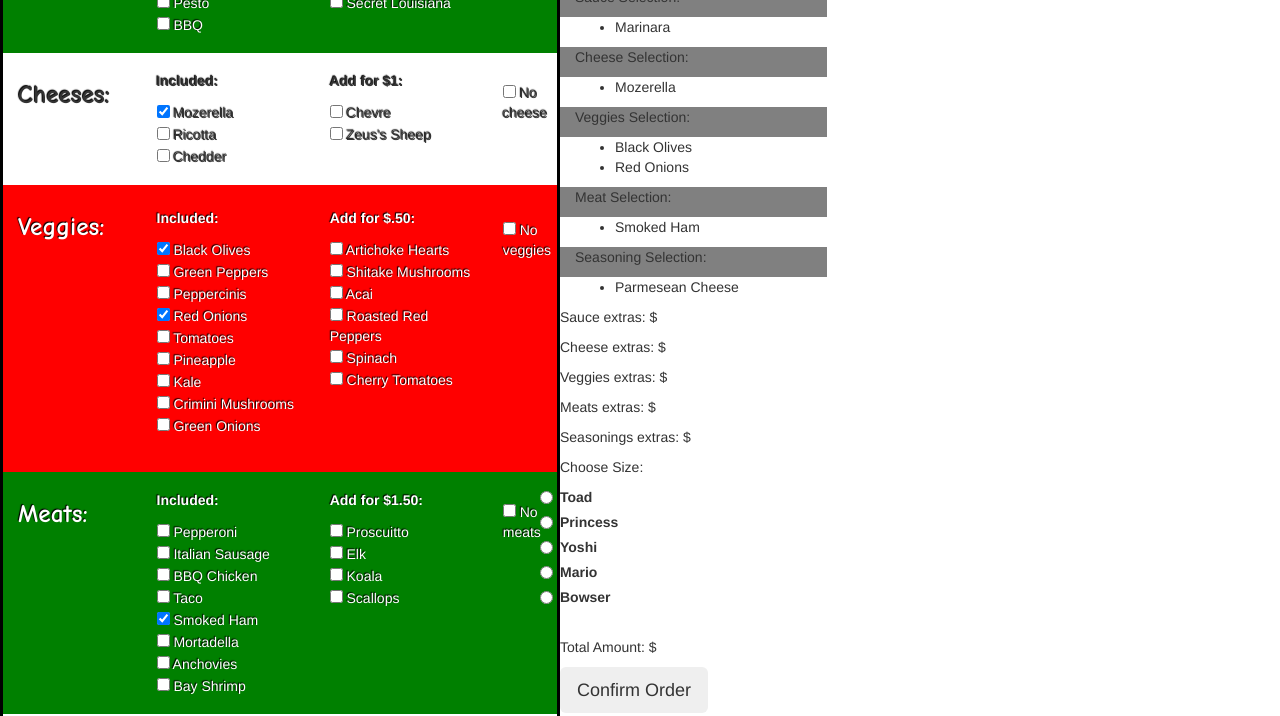
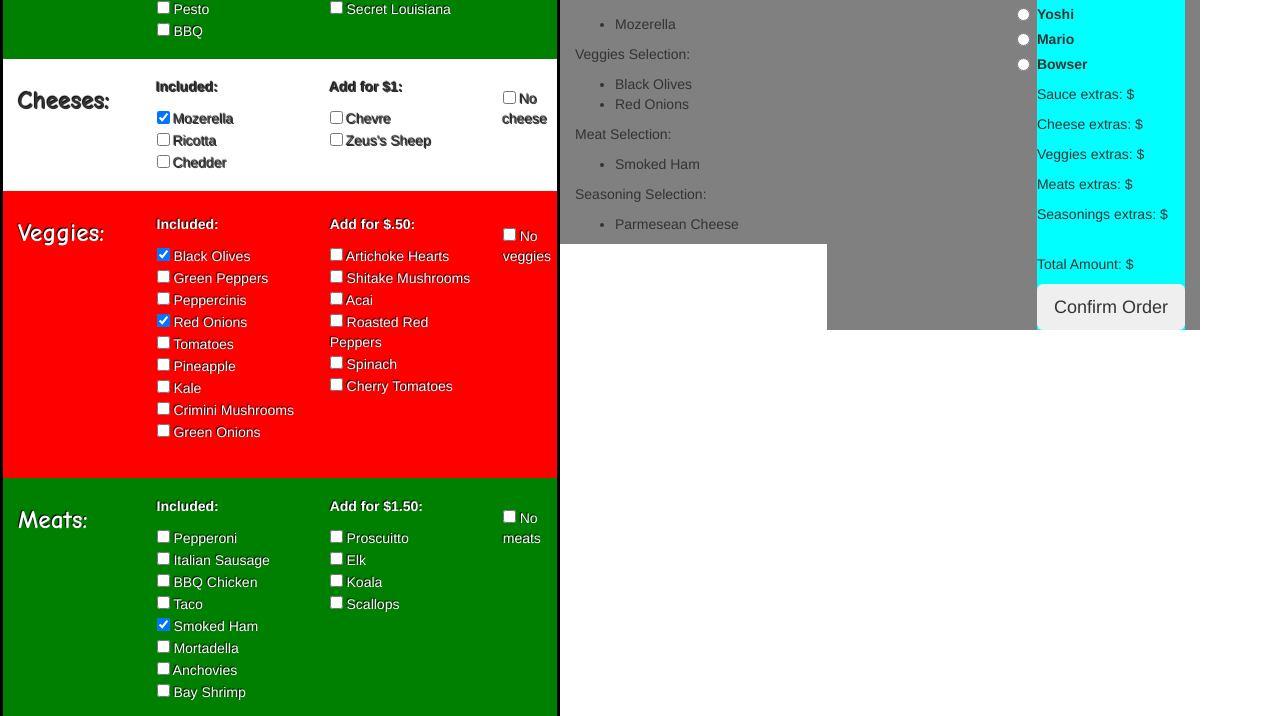
Before and after one commit to jacksoncafazzo/GiogiornosPizza-Code-Review, a plain HTML site: page index.html in a window 1280 px wide. Shown: the part 215-931 px from the top of the page. Drawn offline with nearby package versions, Linux system fonts and the light colour scheme.

Commit message:
fix the alignment of bootstrap cols

```diff
--- a/css/styles.css
+++ b/css/styles.css
@@ -1,9 +1,10 @@
 html, body {
-    height: 100%
+    height: 100%;
+    width: 100%;
 }
 
-.container {
-  min-height: 100%;
+.container-fluid {
+  size: 100% 100%;
   overflow: hidden;
 }
 
@@ -81,6 +82,7 @@ html, body {
   background: grey;
 }
 
-.sizeChoice input {
-
+.choosingSize {
+  float: right;
+  background-color: cyan;
 }
--- a/index.html
+++ b/index.html
@@ -12,18 +12,22 @@
   </head>
   <body>
     <div class="container-fluid">
+      <form id="newPizza">
         <div class="row row-header">
+          <div class="col-md-12">
             <h1>Giogiornos Pizza Joint</h1>
+          </div>
         </div>
         <div class="row">
           <div class="col-md-6 create-pizza">
             <h2>Choose your personalized pizza options here</h2>
           </div>
           <div class="col-md-6 confirm-order">
+            <h1>Your Current Pizza</h1>
+
           </div>
         </div>
         <div class="row">
-        <form id="newPizza">
           <div class="col-md-6 topping-select">
             <div class="row sauce-row">
               <div class="col col-md-3 type-of-item">
@@ -165,39 +169,23 @@
           </div>
           <div class="col-md-6">
             <div class="row">
-              <div class="col-md-12 pizza-info">
-                <h1>Your Current Pizza</h1>
-              </div>
-            </div>
-            <div class="row">
               <div class="col-md-5 pizza-info">
                 <p>Sauce Selection:</p>
-              </div>
-              <div class="col-md-8 sauce-info">
                 <ul>
                 <span class="currentSauce">
                 <li>Marinara</li>
                 </span>
                 </ul>
-              </div>
-            </div>
-            <div class="row">
-              <div class="col-md-5 pizza-info">
+                <div class="cheese-info">
                   <p>Cheese Selection:</p>
-              </div>
-              <div class="col-md-8 cheese-info">
                   <ul>
                     <span class="currentCheese">
                       <li>Mozerella</li>
                     </span>
                   </ul>
                 </div>
-            </div>
-            <div class="row">
-              <div class="col-md-5 pizza-info">
+                <div class="veggies-info">
                   <p>Veggies Selection:</p>
-              </div>
-              <div class="col-md-8 veggies-info">
                   <ul>
                     <span class="currentVeggies">
                       <li>Black Olives</li>
@@ -205,24 +193,16 @@
                     </span>
                   </ul>
                 </div>
-            </div>
-            <div class="row">
-              <div class="col-md-5 pizza-info">
+                <div class="meats-info">
                   <p>Meat Selection:</p>
-              </div>
-              <div class="col-md-8 meats-info">
                   <ul>
                     <span class="currentMeats">
                       <li>Smoked Ham</li>
                     </span>
                   </ul>
                 </div>
-            </div>
-            <div class="row">
-              <div class="col-md-5 pizza-info">
+                <div class="seasoning-info">
                   <p>Seasoning Selection:</p>
-              </div>
-              <div class="col-md-8 seasoning-info">
                   <ul>
                     <span class="currentSeasoning">
                       <li>Parmesean Cheese</li>
@@ -230,27 +210,28 @@
                   </ul>
                 </div>
               </div>
-            <div class="row totalsRow">
+              <div class="col-md-7 pizza-info">
+                <div class="choosingSize">
+                  <p>Choose Pizza Size:</p>
+                  <label class="radio"><input type="radio" name="choosingSize" val="Toad">Toad</label>
+                  <label class="radio"><input type="radio" name="choosingSize" val="Princess">Princess</label>
+                  <label class="radio"><input type="radio" name="choosingSize" val="Yoshi">Yoshi</label>
+                  <label class="radio"><input type="radio" name="choosingSize" val="Mario">Mario</label>
+                  <label class="radio"><input type="radio" name="choosingSize" val="Bowser">Bowser</label>
                   <p>Sauce extras: $<span class="sauceTotal"></span></p>
                   <p>Cheese extras: $<span class="cheeseTotal"></span></p>
                   <p>Veggies extras: $<span class="veggiesTotal"></span></p>
                   <p>Meats extras: $<span class="meatsTotal"></span></p>
                   <p>Seasonings extras: $<span class="seasoningTotal"></span></p>
-              <p>Choose Size:</p>
-              <div class="choosingSize">
-                <label class="radio"><input type="radio" name="choosingSize" val="Toad">Toad</label>
-                <label class="radio"><input type="radio" name="choosingSize" val="Princess">Princess</label>
-                <label class="radio"><input type="radio" name="choosingSize" val="Yoshi">Yoshi</label>
-                <label class="radio"><input type="radio" name="choosingSize" val="Mario">Mario</label>
-                <label class="radio"><input type="radio" name="choosingSize" val="Bowser">Bowser</label>
-              </div>
                   <br>
                   <p class="totalAmount">Total Amount: $<span class="total"></span></p>
                   <button class="btn btn-lg" type="submit">Confirm Order</button>
                 </div>
-          </form>
               </div>
             </div>
           </div>
+        </div>
+      </form>
+    </div>
   </body>
 </html>
--- a/js/scripts.js
+++ b/js/scripts.js
@@ -81,24 +81,24 @@ FlipPizza.prototype.getPizzaPrice = function () {
   return pizzaReturn
 }
 
-function getChecks (topping) {
-  var regular = [];
-  var plus = []
-  var toppings = {};
-  debugger;
-  var tempRegular = "" + topping + " input:checked";
-  var capitol = topping.charAt(0);
-  capitol = capitol.toUpperCase();
-  var plusString = capitol.concat(topping.slice(1));
-  var tempPlus = "plus" + plusString + " input:checked";
-  $("." + tempRegular + "").each(function () {
-    regular.push($(this).attr("name"));
-  });
-  $("" + tempPlus + "").each(function () {
-    plus.push($(this).attr("name"));
-  });
-  return regular, plus;
-}
+// function getChecks (topping) {
+//   var regular = [];
+//   var plus = []
+//   var toppings = {};
+//   debugger;
+//   var tempRegular = "" + topping + " input:checked";
+//   var capitol = topping.charAt(0);
+//   capitol = capitol.toUpperCase();
+//   var plusString = capitol.concat(topping.slice(1));
+//   var tempPlus = "plus" + plusString + " input:checked";
+//   $("." + tempRegular + "").each(function () {
+//     regular.push($(this).attr("name"));
+//   });
+//   $("" + tempPlus + "").each(function () {
+//     plus.push($(this).attr("name"));
+//   });
+//   return regular, plus;
+// }
 
 
 
```
Lines whose indentation alone changed are shown as unchanged.
